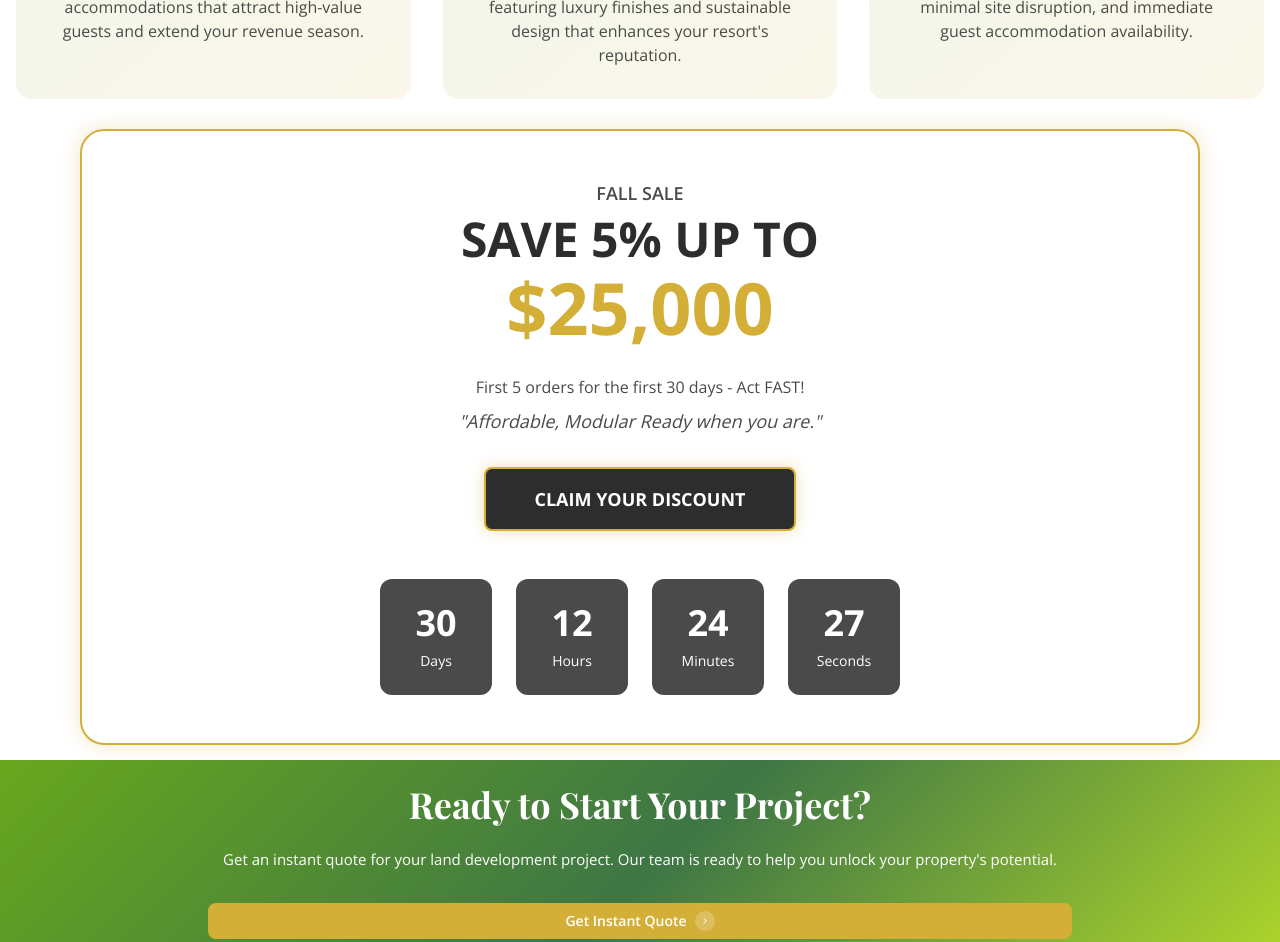
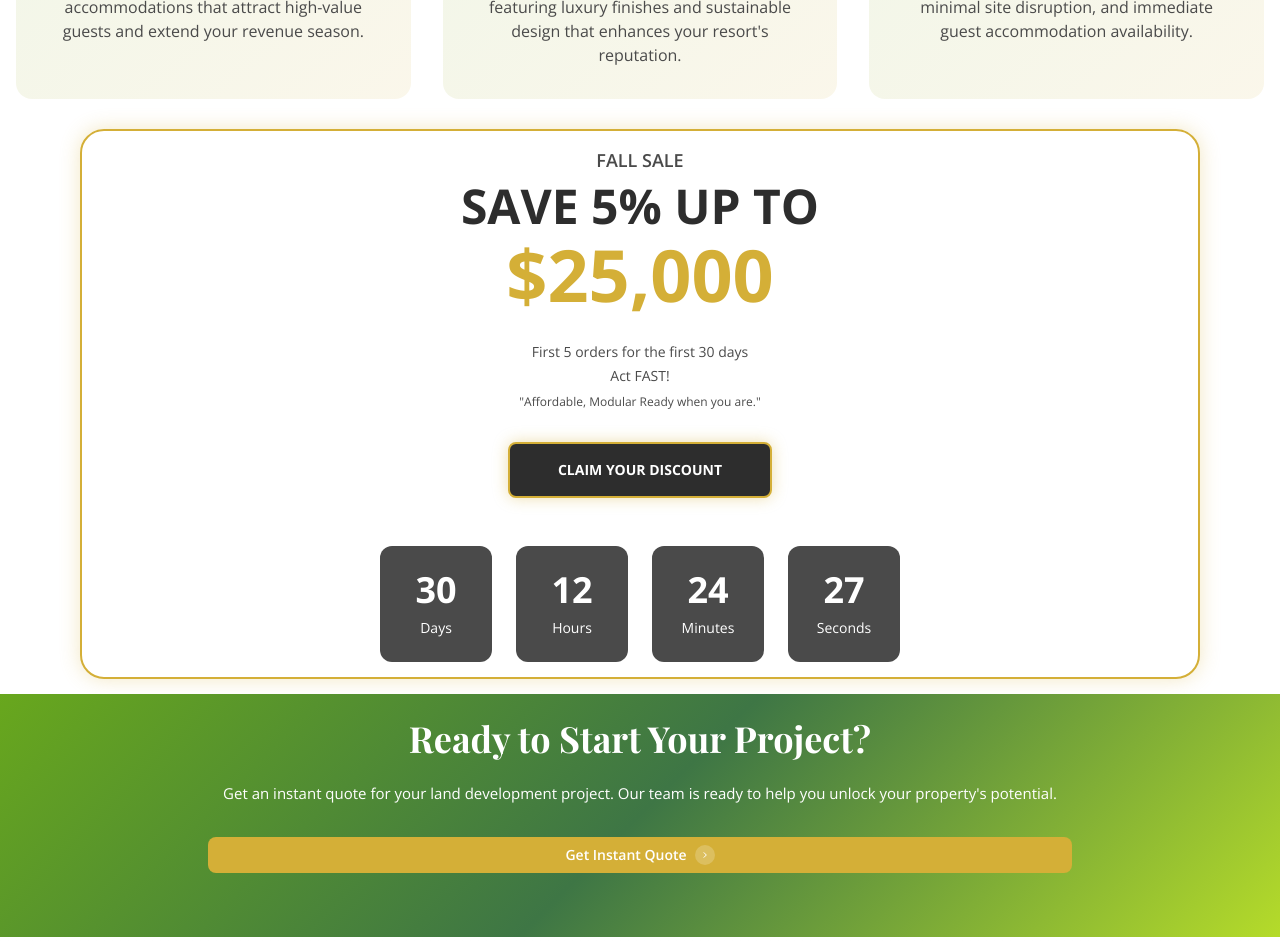
Before and after one commit to Mazenhinio/Discovery-Homes-Landing-Pages, a Next.js app: page /resort-owners in a window 1280 px wide. Shown: the part 1140-2082 px from the top of the page. Built offline with nearby package versions, Linux system fonts and the light colour scheme; no server answers; a web font is replaced by a local one.

Commit message:
tweak sale section

```diff
--- a/app/land-owners/page.tsx
+++ b/app/land-owners/page.tsx
@@ -402,20 +402,23 @@ export default function LandOwnersLandingPage() {
       {/* Fall Sale Section */}
       <section className="py-[15px]">
         <div className="max-w-6xl mx-auto px-4 text-center">
-          <div className="bg-discovery-white rounded-3xl p-12 shadow-2xl border-2 border-discovery-gold shadow-[0_0_20px_rgba(212,175,55,0.3)]">
+          <div className="bg-discovery-white rounded-3xl px-[15px] py-[15px] shadow-2xl border-2 border-discovery-gold shadow-[0_0_20px_rgba(212,175,55,0.3)]">
             {/* Sale Header */}
             <div className="mb-8">
               <div className="text-lg font-semibold text-discovery-charcoal-light mb-2">FALL SALE</div>
-              <div className="text-4xl md:text-5xl font-bold text-discovery-charcoal mb-2 whitespace-nowrap">SAVE 5% UP TO</div>
+              <div className="text-4xl md:text-5xl font-bold text-discovery-charcoal mb-2">SAVE 5% UP TO</div>
               <div className="text-6xl md:text-7xl font-bold text-discovery-gold mb-4">$25,000</div>
             </div>
 
             {/* Sale Terms */}
             <div className="mb-8">
-              <p className="text-base text-discovery-charcoal-light mb-2 whitespace-nowrap">
-                First 5 orders for the first 30 days - Act FAST!
+              <p className="text-sm text-discovery-charcoal-light mb-1">
+                First 5 orders for the first 30 days
               </p>
-              <p className="text-lg text-discovery-charcoal-light italic">
+              <p className="text-sm text-discovery-charcoal-light mb-2">
+                Act FAST!
+              </p>
+              <p className="text-xs text-discovery-charcoal-light">
                 "Affordable, Modular Ready when you are."
               </p>
             </div>
@@ -424,7 +427,7 @@ export default function LandOwnersLandingPage() {
             <div className="mb-12">
               <a
                 href="/quote-builder"
-                className="inline-block bg-discovery-charcoal text-discovery-white px-12 py-4 rounded-lg font-bold text-lg border-2 border-discovery-gold hover:bg-discovery-white hover:text-discovery-charcoal transition-all duration-300 shadow-[0_0_15px_rgba(212,175,55,0.4)] hover:shadow-[0_0_25px_rgba(212,175,55,0.6)] whitespace-nowrap"
+                className="inline-block bg-discovery-charcoal text-discovery-white px-12 py-4 rounded-lg font-bold text-sm border-2 border-discovery-gold hover:bg-discovery-white hover:text-discovery-charcoal transition-all duration-300 shadow-[0_0_15px_rgba(212,175,55,0.4)] hover:shadow-[0_0_25px_rgba(212,175,55,0.6)]"
               >
                 CLAIM YOUR DISCOUNT
               </a>
--- a/app/resort-owners/page.tsx
+++ b/app/resort-owners/page.tsx
@@ -400,20 +400,23 @@ export default function ResortOwnersLandingPage() {
       {/* Fall Sale Section */}
       <section className="py-[15px]">
         <div className="max-w-6xl mx-auto px-4 text-center">
-          <div className="bg-discovery-white rounded-3xl p-12 shadow-2xl border-2 border-discovery-gold shadow-[0_0_20px_rgba(212,175,55,0.3)]">
+          <div className="bg-discovery-white rounded-3xl px-[15px] py-[15px] shadow-2xl border-2 border-discovery-gold shadow-[0_0_20px_rgba(212,175,55,0.3)]">
             {/* Sale Header */}
             <div className="mb-8">
               <div className="text-lg font-semibold text-discovery-charcoal-light mb-2">FALL SALE</div>
-              <div className="text-4xl md:text-5xl font-bold text-discovery-charcoal mb-2 whitespace-nowrap">SAVE 5% UP TO</div>
+              <div className="text-4xl md:text-5xl font-bold text-discovery-charcoal mb-2">SAVE 5% UP TO</div>
               <div className="text-6xl md:text-7xl font-bold text-discovery-gold mb-4">$25,000</div>
             </div>
 
             {/* Sale Terms */}
             <div className="mb-8">
-              <p className="text-base text-discovery-charcoal-light mb-2 whitespace-nowrap">
-                First 5 orders for the first 30 days - Act FAST!
+              <p className="text-sm text-discovery-charcoal-light mb-1">
+                First 5 orders for the first 30 days
               </p>
-              <p className="text-lg text-discovery-charcoal-light italic">
+              <p className="text-sm text-discovery-charcoal-light mb-2">
+                Act FAST!
+              </p>
+              <p className="text-xs text-discovery-charcoal-light">
                 "Affordable, Modular Ready when you are."
               </p>
             </div>
@@ -422,7 +425,7 @@ export default function ResortOwnersLandingPage() {
             <div className="mb-12">
               <a
                 href="/quote-builder"
-                className="inline-block bg-discovery-charcoal text-discovery-white px-12 py-4 rounded-lg font-bold text-lg border-2 border-discovery-gold hover:bg-discovery-white hover:text-discovery-charcoal transition-all duration-300 shadow-[0_0_15px_rgba(212,175,55,0.4)] hover:shadow-[0_0_25px_rgba(212,175,55,0.6)] whitespace-nowrap"
+                className="inline-block bg-discovery-charcoal text-discovery-white px-12 py-4 rounded-lg font-bold text-sm border-2 border-discovery-gold hover:bg-discovery-white hover:text-discovery-charcoal transition-all duration-300 shadow-[0_0_15px_rgba(212,175,55,0.4)] hover:shadow-[0_0_25px_rgba(212,175,55,0.6)]"
               >
                 CLAIM YOUR DISCOUNT
               </a>
```
